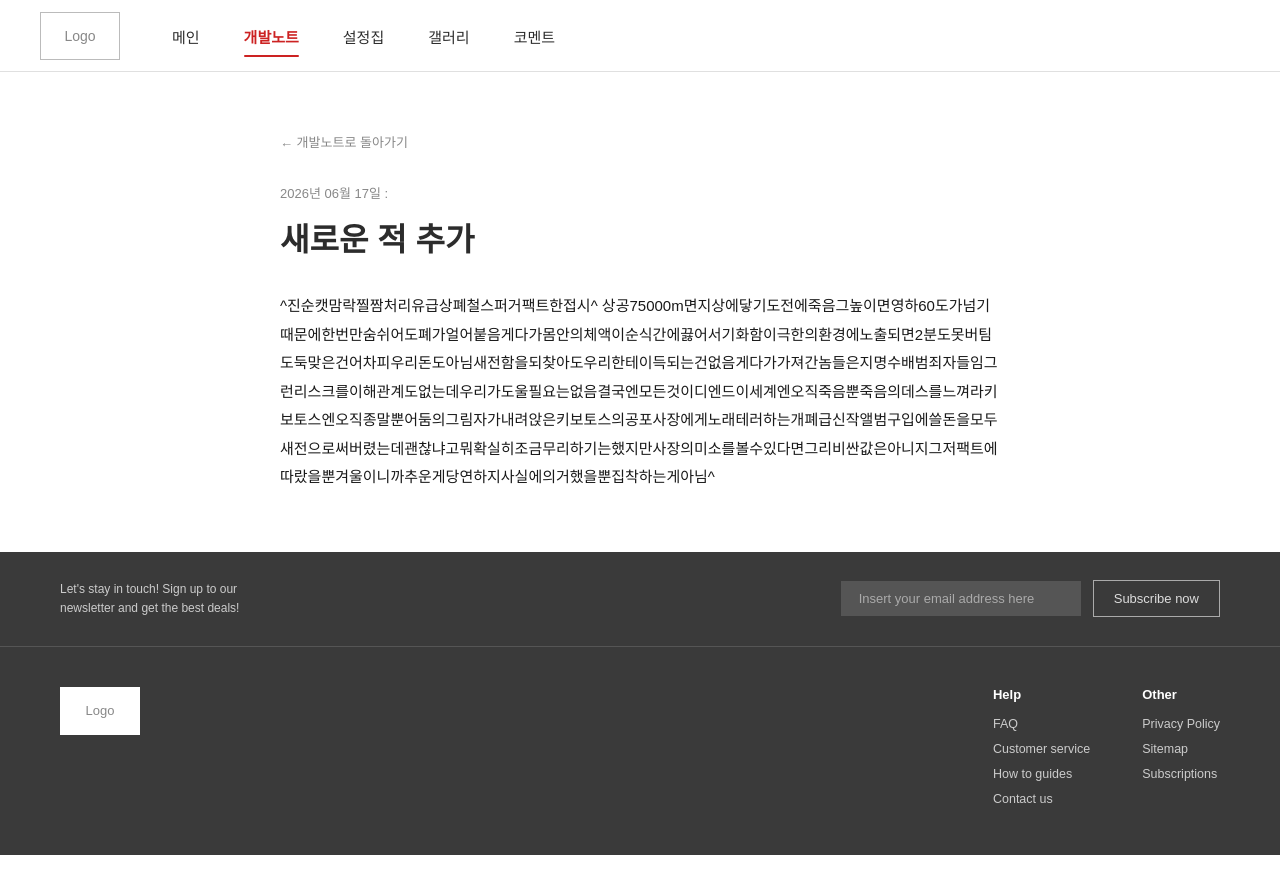
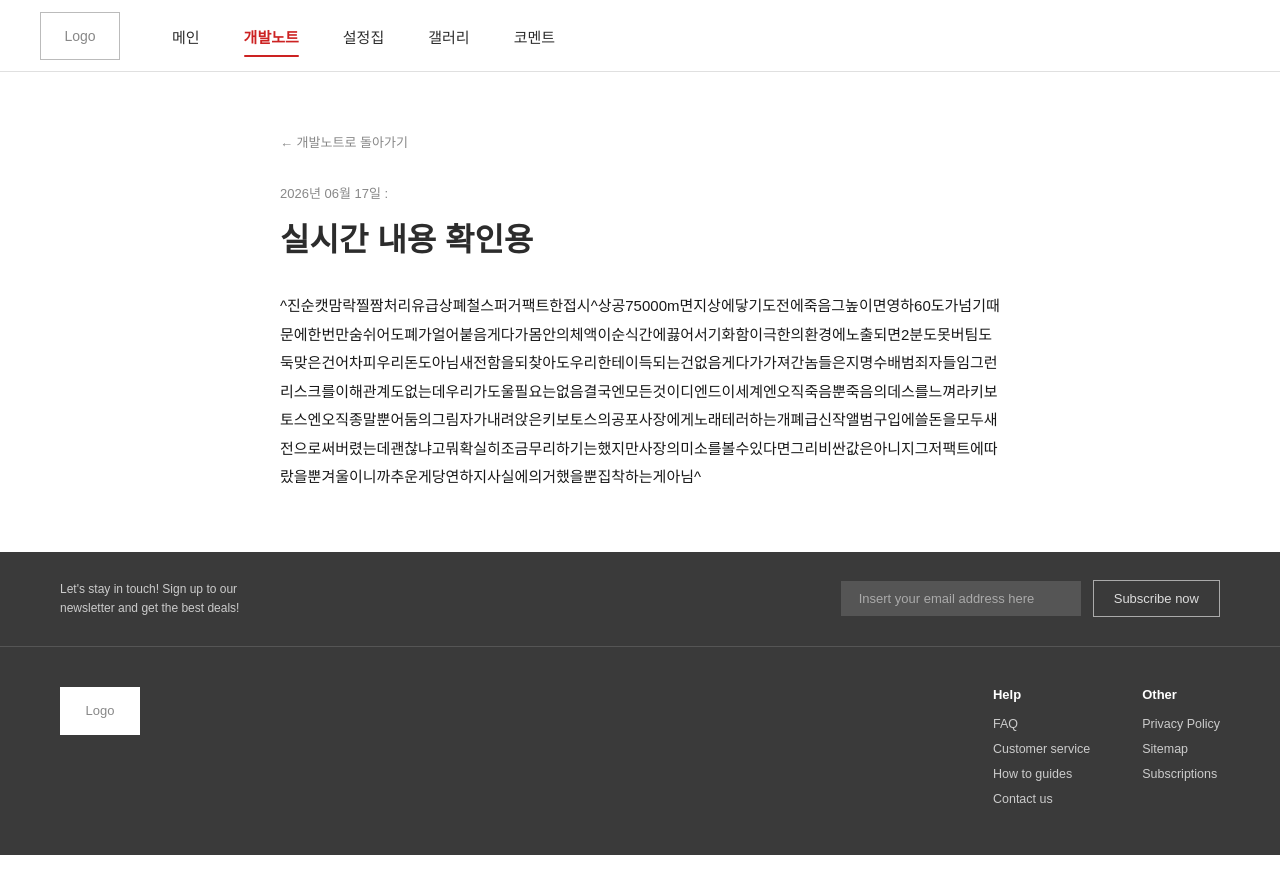
Before and after one commit to crymanmanman2-cell/bloodpunk_project, a Jekyll site: the page built from _posts/2026-06-17-그긴거 발싸.md, in a window 1280 px wide. Shown: the top 894 px of the page. Built offline with Jekyll 4.4.1, drawn with Linux system fonts in a browser that asks for light colours.

Commit message:
Update 2026-06-17-그긴거 발싸.md

```diff
--- a/_posts/2026-06-17-그긴거 발싸.md
+++ b/_posts/2026-06-17-그긴거 발싸.md
@@ -1,9 +1,7 @@
 ---
 layout: post
-title: "새로운 적 추가"
+title: "실시간 내용 확인용"
 date: 2026-06-17
 ---
 
-^진순캣맘락찔짬처리유급상폐철스퍼거팩트한접시^
-<!--more-->
-상공75000m면지상에닿기도전에죽음그높이면영하60도가넘기때문에한번만숨쉬어도폐가얼어붙음게다가몸안의체액이순식간에끓어서기화함이극한의환경에노출되면2분도못버팀도둑맞은건어차피우리돈도아님새전함을되찾아도우리한테이득되는건없음게다가가져간놈들은지명수배범죄자들임그런리스크를이해관계도없는데우리가도울필요는없음결국엔모든것이디엔드이세계엔오직죽음뿐죽음의데스를느껴라키보토스엔오직종말뿐어둠의그림자가내려앉은키보토스의공포사장에게노래테러하는개폐급신작앨범구입에쓸돈을모두새전으로써버렸는데괜찮냐고뭐확실히조금무리하기는했지만사장의미소를볼수있다면그리비싼값은아니지그저팩트에따랐을뿐겨울이니까추운게당연하지사실에의거했을뿐집착하는게아님^
+^진순캣맘락찔짬처리유급상폐철스퍼거팩트한접시^상공75000m면지상에닿기도전에죽음그높이면영하60도가넘기때문에한번만숨쉬어도폐가얼어붙음게다가몸안의체액이순식간에끓어서기화함이극한의환경에노출되면2분도못버팀도둑맞은건어차피우리돈도아님새전함을되찾아도우리한테이득되는건없음게다가가져간놈들은지명수배범죄자들임그런리스크를이해관계도없는데우리가도울필요는없음결국엔모든것이디엔드이세계엔오직죽음뿐죽음의데스를느껴라키보토스엔오직종말뿐어둠의그림자가내려앉은키보토스의공포사장에게노래테러하는개폐급신작앨범구입에쓸돈을모두새전으로써버렸는데괜찮냐고뭐확실히조금무리하기는했지만사장의미소를볼수있다면그리비싼값은아니지그저팩트에따랐을뿐겨울이니까추운게당연하지사실에의거했을뿐집착하는게아님^
```
